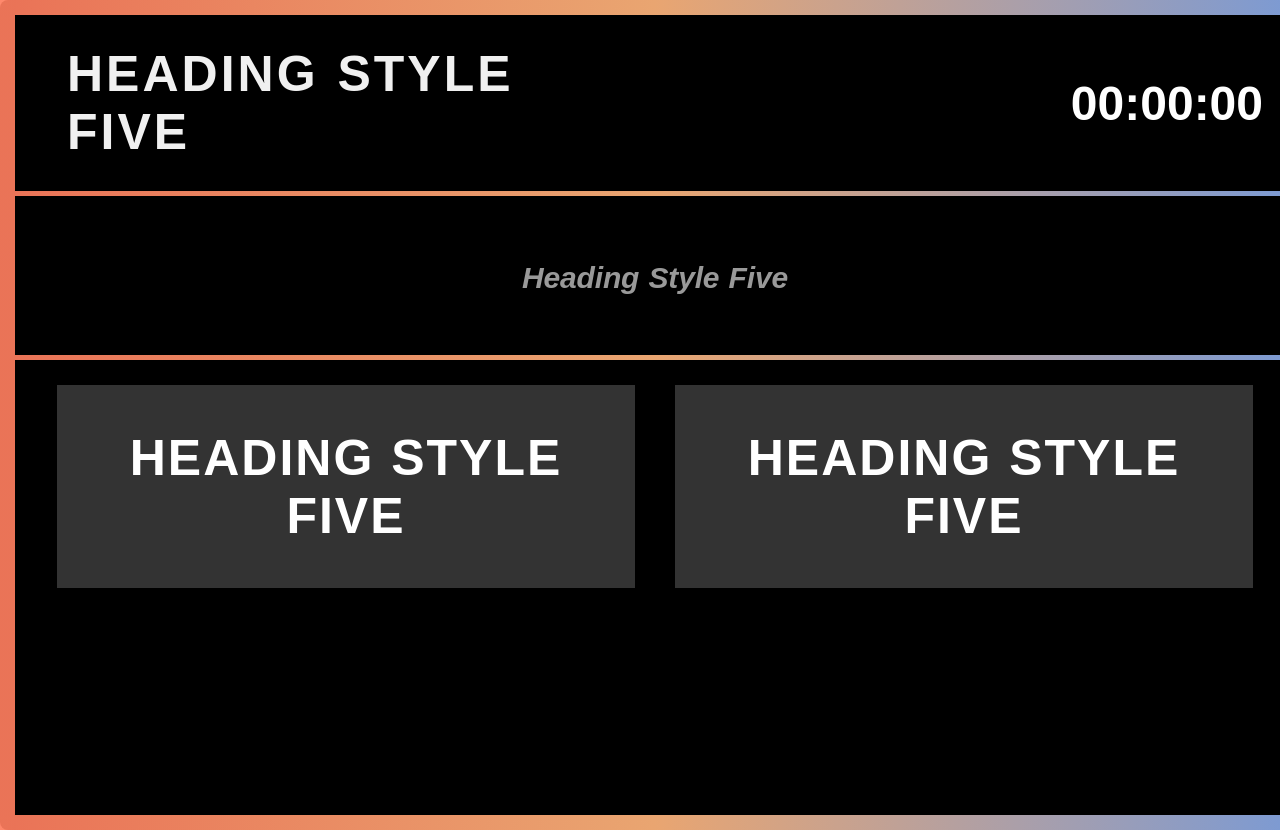
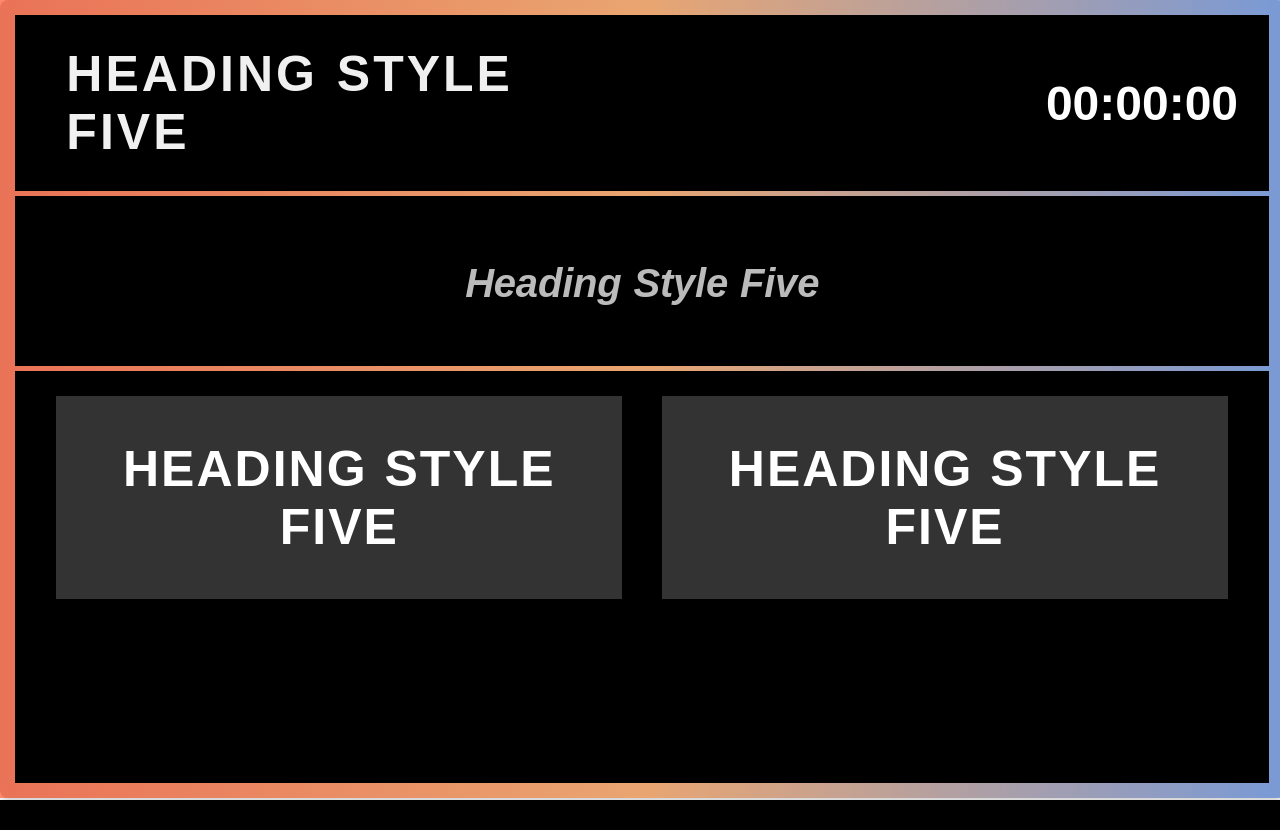
Before and after one commit to djpibo/onlyonefair_main, a Flask app: page / in a window 1280 px wide. After the commit the page ends 800 px from the top, so only its background shows below. Run offline with Flask 3, Linux system fonts and the light colour scheme; some libraries are stand-ins or nearby versions; some web fonts are replaced.

Commit message:
[feat] 환영 페이지, 운영진 페이지 개발 및 수정 보완

```diff
--- a/common/constants.py
+++ b/common/constants.py
@@ -1,6 +1,9 @@
 ENTER_DVCD_ENTRANCE = 10
 ENTER_DVCD_EXIT = 11
 ENTER_DVCD_REENTER = 12
+ENTER_DVCD_PHOTO = 17
+ENTER_DVCD_WELCOME = 18
+
 ENTER_POINT = 50
 TIME_POINT_PER_SECOND = 0.25 # 초 단위 환산 점수
 
--- a/main.py
+++ b/main.py
@@ -1,5 +1,3 @@
-from multiprocessing import Manager
-
 from flask import Flask, render_template
 from flask_socketio import SocketIO
 
@@ -29,8 +27,17 @@ def handle_nfc_data(response):
     scr_dto: ScreenDTO = commander.start_card_polling(response['data'])
 
     # 운영진 > redirect
-    if scr_dto.id == 999999:
-        return render_template('admin.html')
+    if scr_dto.peer_name == "운영진":
+        print(f"[log] 운영진 렌더링 시작.. ")
+        socketio.emit('polling_result', {
+            'comment': scr_dto.comment,
+            'acc_score': '',
+            'current_score': '☺︎',
+            'photo': '♾️',
+            'peer_name': scr_dto.peer_name,
+            'peer_company': scr_dto.peer_company,
+            'enter_dvcd': '',
+        })
     else:
         # 클라이언트에 반환된 결과를 전송
         socketio.emit('polling_result', {
--- a/static/scripts.js
+++ b/static/scripts.js
@@ -9,19 +9,26 @@ socket.on('nfc_data', function(data) {
 // 서버로부터 'polling_result' 이벤트를 수신했을 때 실행되는 함수
 socket.on('polling_result', function(data) {
 
-    let accScoreText = `사용가능한 촬영권 \n\n`;
+    let photoText = `사용가능한 촬영권 \n\n`;
     if (data.enter_dvcd === '촬영권 0사용') {
         data.photo = data.photo-1
-        accScoreText += ` ${data.photo} (-1)`; // 포인트가 부족한 경우, (-1) 표시 안하는 것이 맞음. 점수는 예외
+        photoText += ` ${data.photo} (-1)`; // 포인트가 부족한 경우, (-1) 표시 안하는 것이 맞음. 점수는 예외
     }
     else{
-        accScoreText += ` ${data.photo}`;
+        photoText += ` ${data.photo}`;
     }
+
+    let accScoreText = `현재까지 받은 포인트\n\n ${data.acc_score}`;
+    if (data.current_score > 0) {
+        photoText += ` (+${data.current_score})`;
+    }
+
+    document.getElementById('acc_score').innerText = `현재까지 받은 포인트\n\n ${data.acc_score} (+${data.current_score})`;
 
     document.getElementById('comment').innerText = data.comment;
     document.getElementById('title').innerText = `${data.peer_company}\n ${data.peer_name}님, ${data.enter_dvcd}`;
-    document.getElementById('photo').innerText = accScoreText;
-    document.getElementById('acc_score').innerText = `현재까지 받은 포인트\n\n ${data.acc_score} (+${data.current_score})`;
+    document.getElementById('photo').innerText = photoText;
+    document.getElementById('acc_score').innerText = accScoreText;
 
     const now = new Date();
     const futureTime = new Date(now.getTime() + 8 * 60 * 1000);
@@ -34,13 +41,11 @@ socket.on('polling_result', function(data) {
         document.getElementById('future-time').style.display = 'block';
         document.getElementById('future-time').innerText
         = `${padTime(futureTime.getHours())}:${padTime((futureTime.getMinutes() + 1) % 60)} 부터 포인트 획득 가능`;
-
-        // 시계를 매초 업데이트
-        // setInterval(() => updateClock(futureTime), 1000);
     }
     else{
         document.getElementById('future-time').style.display = 'none';
     }
+    setInterval(() => updateClock(futureTime), 1000);
 });
 
 function padTime(unit) {
--- a/static/styles.css
+++ b/static/styles.css
@@ -1,4 +1,8 @@
-/* 페이지 전체에 대한 기본 스타일 */
+@font-face {
+    font-family: 'CJFont';
+    src: url('./fonts/CJ ONLYONE NEW title Bold.ttf') format('truetype');
+}
+
 body, html {
     margin: 0;
     padding: 0;
@@ -10,8 +14,8 @@ body, html {
     font-family: Arial, sans-serif;
     margin: 0;
     padding: 0;
-    width: 100%;
-    height: 100%;
+    width: 98%;
+    height: 96%;
     background-color: black; /* 배경 색상 설정 */
     color: white; /* 텍스트 색상 설정 */
     border: 15px solid;
@@ -19,6 +23,7 @@ body, html {
     border-radius: 8px;
     box-shadow: 0 4px 8px rgba(0, 0, 0, 0.2);
     animation: blink-border 1s ease-in-out infinite; /* 테두리 깜빡이는 애니메이션 */
+    font-family: 'CJFont', sans-serif;
 }
 
 /* 전체 컨테이너와 상위 요소 정렬 */
@@ -83,10 +88,10 @@ body, html {
     height: auto; /* 높이를 자동으로 조정 */
     padding: 30px;
     margin: 20px auto; /* 상자 바깥 여백 설정 및 중앙 정렬 */
-    font-size: 30px;
+    font-size: 40px;
     text-align: center;
     font-style: italic;
-    color: #999;
+    color: #BBB;
     letter-spacing: -0.005em;
     word-spacing: 1px;
 }
--- a/templates/admin.html
+++ b/templates/admin.html
@@ -12,5 +12,7 @@
     <div class="container">
        <h1 id="title">Heading Style Five</h1>
     </div>
+    <script src="https://cdn.socket.io/4.3.2/socket.io.min.js"></script>
+    <script src="{{ url_for('static', filename='scripts.js') }}"></script>
 </body>
 </html>
--- a/templates/index.html
+++ b/templates/index.html
@@ -4,7 +4,7 @@
     <meta charset="UTF-8">
     <meta name="viewport" content="width=device-width, initial-scale=1.0">
     <title>💥ONLYONE FAIR</title>
-    <link rel="icon" href="{{ url_for('static', filename='favicon.ico') }}" type="image/x-icon">
+    <link rel="icon" href="https://www.veryicon.com/icons/miscellaneous-icon/icon-heart.html" type="image/x-icon">
     <link rel="stylesheet" href="{{ url_for('static', filename='styles.css') }}">
     <script src="https://cdn.socket.io/4.3.2/socket.io.min.js"></script>
 </head>
```
Also changed, not shown: command.py (+20 -6 lines), 5 other files.
